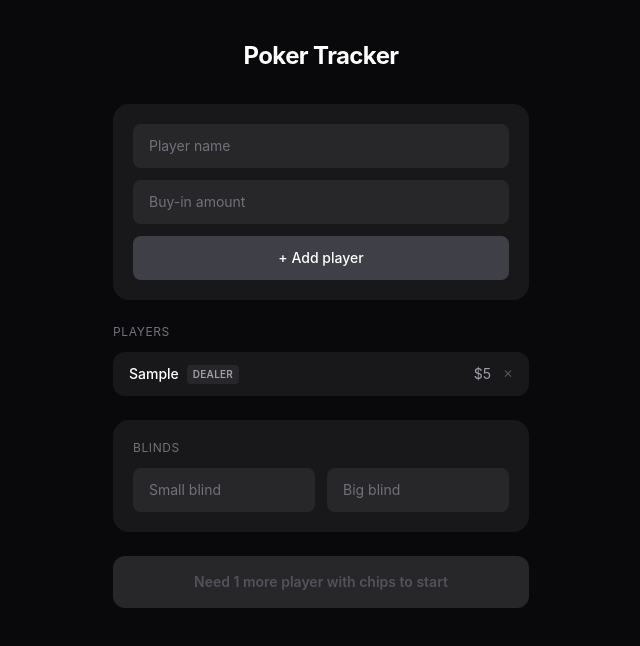
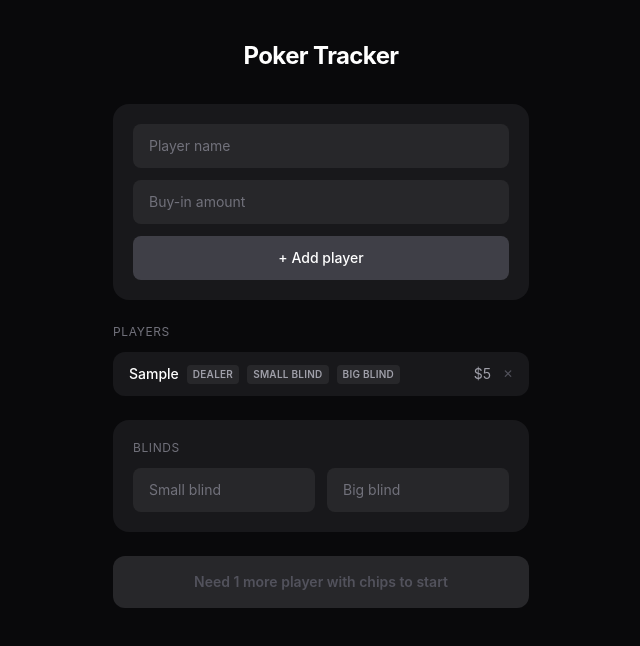
Before and after one commit to ZainAzimullah/Poker-Bet-Tracker, a React (Vite) app: page / in a window 1280 px wide. Both pictures are taken after typing "Sample", "5" into the empty fields and a click on the button "+ Add player". Shown: the top 646 px of the page, without its empty margins (319-959 px from the left). Built offline with nearby package versions, Linux system fonts and the light colour scheme; no server answers.

Commit message:
fixed BB / Dealer label issue on add players page for heads up poker

```diff
--- a/src/screens/SetupScreen.jsx
+++ b/src/screens/SetupScreen.jsx
@@ -113,16 +113,12 @@ export default function SetupScreen() {
           <p className="text-xs text-zinc-500 uppercase tracking-wider mb-3">Players</p>
           <ul className="space-y-2">
             {state.players.map((p, i) => {
-              const role =
-                p.bustedOut
-                  ? null
-                  : i === state.dealerIndex
-                    ? 'DEALER'
-                    : i === sbIdx
-                      ? 'SMALL BLIND'
-                      : i === bbIdx
-                        ? 'BIG BLIND'
-                        : null
+              const roles = p.bustedOut ? [] : []
+              if (!p.bustedOut) {
+                if (i === state.dealerIndex) roles.push('DEALER')
+                if (i === sbIdx) roles.push('SMALL BLIND')
+                if (i === bbIdx) roles.push('BIG BLIND')
+              }
               return (
                 <li
                   key={p.id}
@@ -134,11 +130,14 @@ export default function SetupScreen() {
                     <span className={`text-sm font-medium ${p.bustedOut ? 'text-zinc-500' : ''}`}>
                       {p.name}
                     </span>
-                    {role && (
-                      <span className="text-[10px] font-semibold text-zinc-400 bg-zinc-800 px-1.5 py-0.5 rounded uppercase tracking-wide whitespace-nowrap">
-                        {role}
+                    {roles.map((r) => (
+                      <span
+                        key={r}
+                        className="text-[10px] font-semibold text-zinc-400 bg-zinc-800 px-1.5 py-0.5 rounded uppercase tracking-wide whitespace-nowrap"
+                      >
+                        {r}
                       </span>
-                    )}
+                    ))}
                     {p.bustedOut && (
                       <span className="text-[10px] font-semibold text-zinc-500 bg-zinc-800/80 px-1.5 py-0.5 rounded uppercase tracking-wide">
                         Busted Out
```
